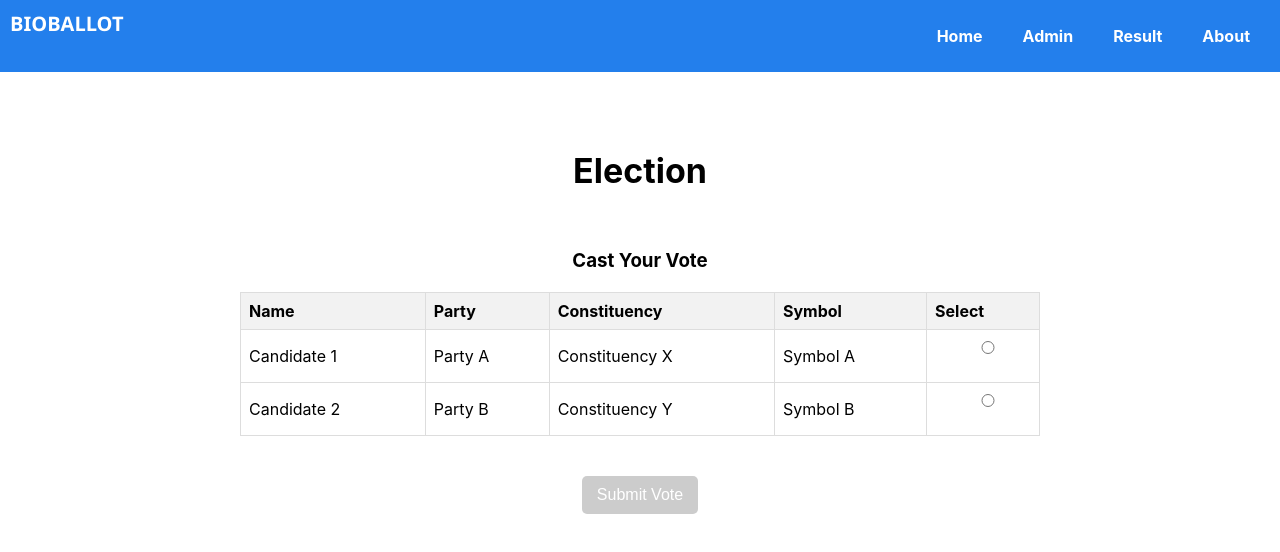
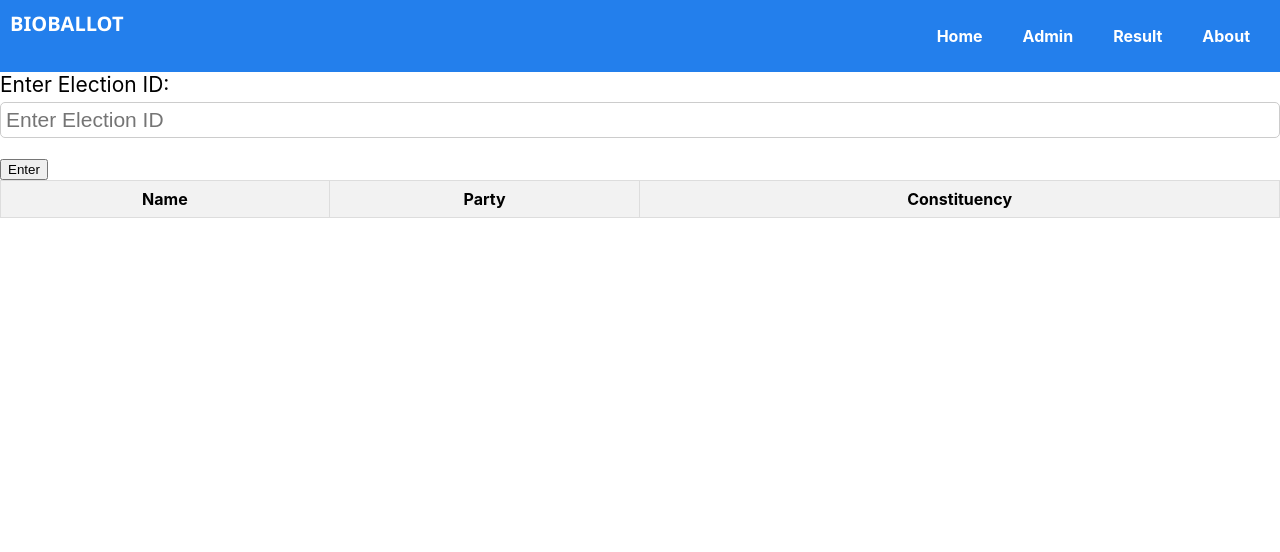
Before and after one commit to arathyGH02/bioballot, a React (Create React App) app: page /election-page in a window 1280 px wide. Shown: the top 552 px of the page. Built offline with nearby package versions, Linux system fonts and the light colour scheme.

Commit message:
displayeed candidates on election page

```diff
--- a/src/ElectionPage.js
+++ b/src/ElectionPage.js
@@ -1,85 +1,52 @@
-
-
 import React, { useState } from 'react';
-import './ElectionPage.css'; // You can create this CSS file for styling
+import axios from 'axios';
 import Navbar from './Navbar';
 
-const candidatesData = [
-  // Replace with your actual candidate data
-  { id: 1, name: 'Candidate 1', party: 'Party A', constituency: 'Constituency X', symbol: 'Symbol A' },
-  { id: 2, name: 'Candidate 2', party: 'Party B', constituency: 'Constituency Y', symbol: 'Symbol B' },
-  // Add more candidates as needed
-];
+const ElectionPage = () => {
+    const [electionId, setElectionId] = useState('');
+    const [candidates, setCandidates] = useState([]);
 
-const ElectionPage = () => {
-  const [selectedCandidate, setSelectedCandidate] = useState(null);
-  const [voteSubmitted, setVoteSubmitted] = useState(false);
+    const handleEnter = async () => {
+        try {
+          const response = await axios.get(`http://localhost:5000/api/${electionId}/add-candidate`);
 
-  const handleCandidateSelection = (candidateId) => {
-    setSelectedCandidate(candidateId);
-  };
-
-  const handleVoteSubmission = () => {
-    // Assume you have a function to submit the vote to the backend here
-
-    // Display a pop-up message
-    alert('Your vote is successfully saved!');
-
-    // Set a delay before navigating to the home page
-    setTimeout(() => {
-      // Navigate to the home page or use React Router for navigation
-      window.location.href = '/';
-    }, 2000); // 3000 milliseconds (3 seconds) delay
+            console.log(response.data)
+            setCandidates(response.data);
+        } catch (error) {
+            console.error('Error fetching candidates:', error);
+        }
     };
 
     return (
-
-    <div> <Navbar />
-
-    <div className="election-page-container">
-      <h2 className="election-page-title">Election</h2>
-      <h3 className="election-page-subtitle">Cast Your Vote</h3>
-
-      <table className="candidates-table">
+      <div>
+      <Navbar />
+        <div>
+          <label>Enter Election ID:</label>
+            <input
+                type="text"
+                placeholder="Enter Election ID"
+                value={electionId}
+                onChange={(e) => setElectionId(e.target.value)}
+            />
+            <button onClick={handleEnter}>Enter</button>
+            <table>
                 <thead>
                     <tr>
                         <th>Name</th>
                         <th>Party</th>
                         <th>Constituency</th>
-            <th>Symbol</th>
-            <th>Select</th>
                     </tr>
                 </thead>
                 <tbody>
-          {candidatesData.map(candidate => (
-            <tr key={candidate.id}>
+                    {candidates.map(candidate => (
+                        <tr key={candidate._id}>
                             <td>{candidate.name}</td>
                             <td>{candidate.party}</td>
                             <td>{candidate.constituency}</td>
-              <td>{candidate.symbol}</td>
-              <td>
-                <input
-                  type="radio"
-                  name="selectedCandidate"
-                  checked={selectedCandidate === candidate.id}
-                  onChange={() => handleCandidateSelection(candidate.id)}
-                  disabled={voteSubmitted}
-                />
-              </td>
                         </tr>
                     ))}
                 </tbody>
             </table>
-
-      <div className="submit-vote-button-container">
-        <button
-          className="submit-vote-button"
-          onClick={handleVoteSubmission}
-          disabled={!selectedCandidate || voteSubmitted}
-        >
-          Submit Vote
-        </button>
-      </div>
         </div>
         </div>
     );
--- a/src/RegisterPage.js
+++ b/src/RegisterPage.js
@@ -28,10 +28,30 @@ const VoterList = () => {
     const formData = new FormData(e.target);
     const data = Object.fromEntries(formData.entries());
 
+    // Calculate the minimum allowable birth year based on the age
+  const currentYear = new Date().getFullYear();
+  const minBirthYear = currentYear - data.age;
+
+  // Get the birth year from the date of birth input
+  const dobYear = parseInt(data.dob.split("-")[0]);
+
+  // Validate that the birth year matches the calculated minimum birth year
+  if (dobYear !== minBirthYear) {
+    window.alert("Please enter a valid date of birth for the given age.");
+    return;
+  }
+  const legalVotingAge = 18;
+  if (data.age < legalVotingAge) {
+    window.alert("You must be at least 18 years old to register as a voter.");
+    return;
+  }
+
   try {
     const response = await axios.post('http://localhost:5000/register', data);
 
-      if (response.status !== 200) {
+    if (response.data.message === 'Voter already registered') {
+      window.alert("You are already registered as a voter.");
+    } else if (response.status !== 200) {
       throw new Error('Failed to register');
     }
 
@@ -42,7 +62,6 @@ const VoterList = () => {
     console.error('Registration failed:', error.message);
   }
 };
-
   return (
     <div>
       <Navbar />
@@ -62,12 +81,12 @@ const VoterList = () => {
             <br />
             <label>
               Phone Number:
-              <input type="tel" name="phoneNumber" maxLength="10" required />
+              <input type="tel" name="phoneNumber" pattern="[0-9]{10}" required />
             </label>
             <br />
             <label>
               Aadhaar:
-              <input type="text" name="aadhaar"  maxLength="12" required />
+              <input type="text" name="aadhaar"  pattern="[0-9]{12}" required />
             </label>
             <br />
             <label>
```
Also changed, not shown: 1 other file (tests, documents, lock files or other folders). Lines whose indentation alone changed are shown as unchanged.
